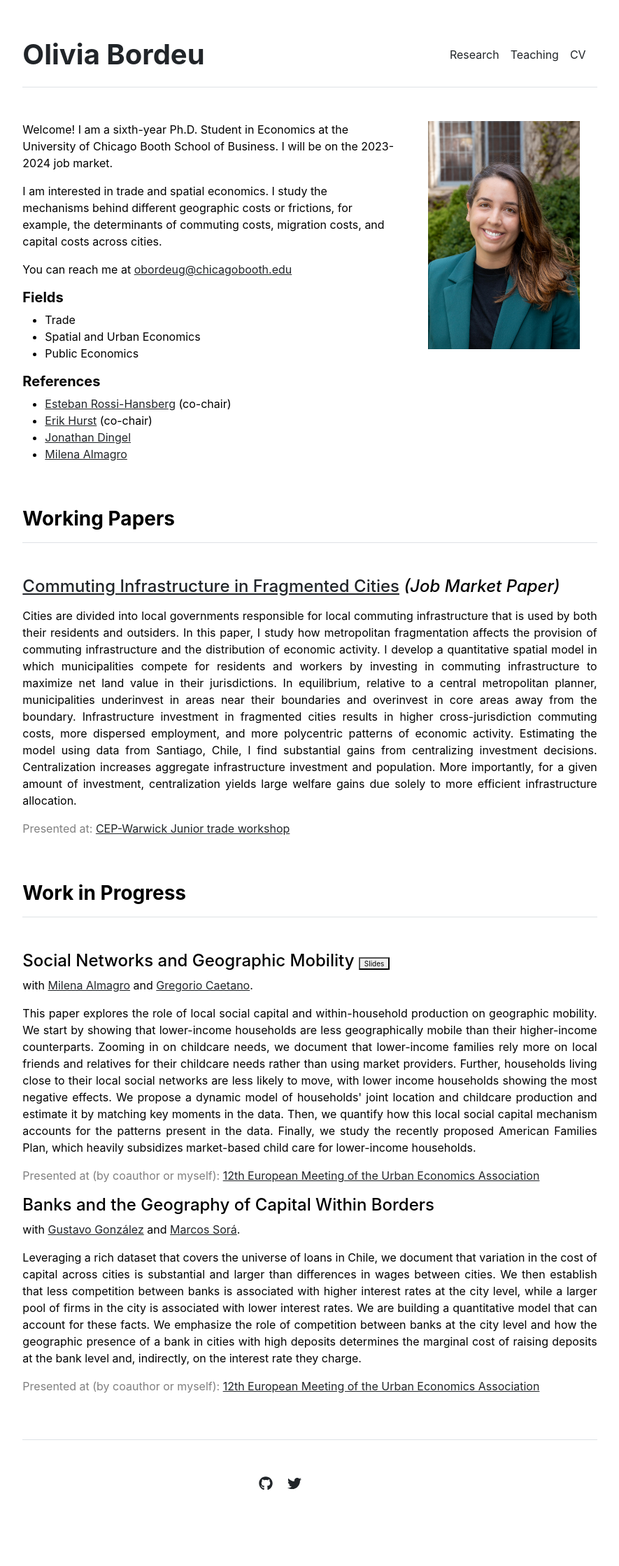
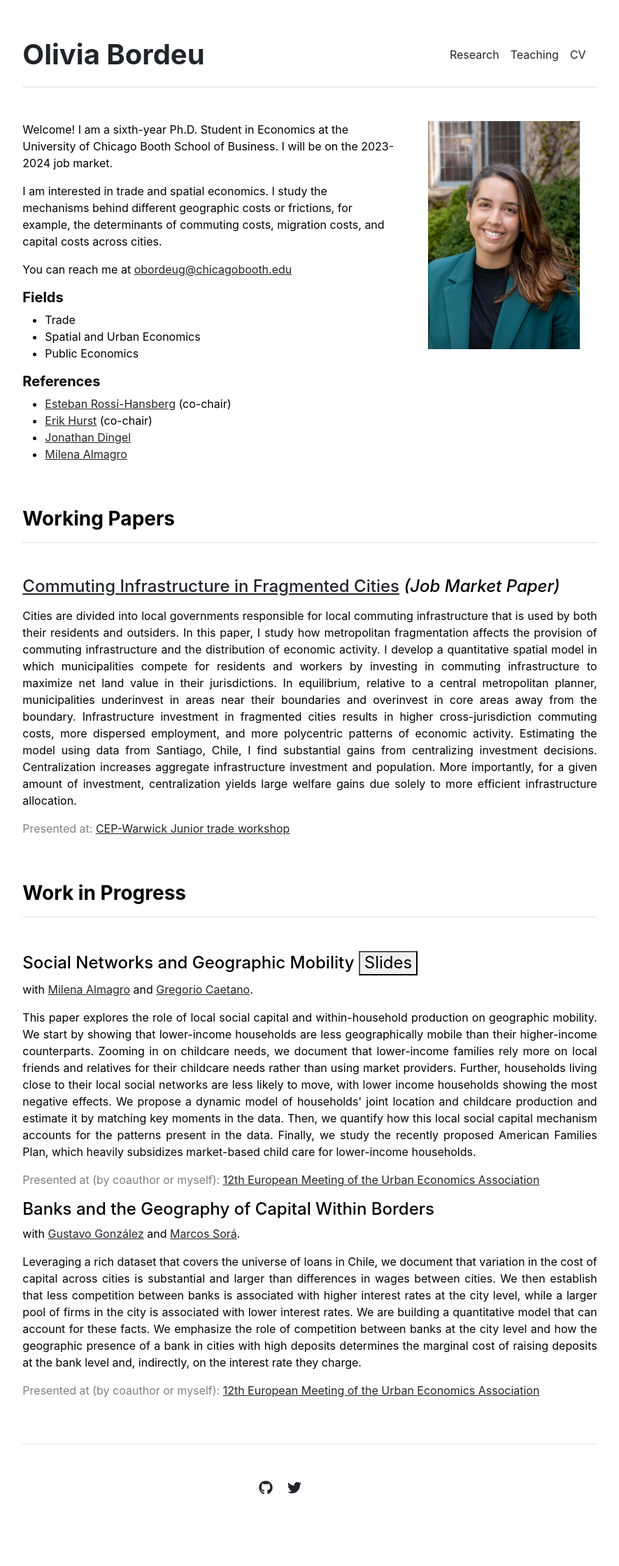
Before and after one commit to obordeu/obordeu.github.io, a Jekyll site: the page built from index.md, in a window 1280 px wide. Shown: the whole page at 70% size, without its empty margins (197-1082 px from the left). Built offline with Jekyll 4.4.1, drawn with Linux system fonts in a browser that asks for light colours.

Commit message:
Fix button

```diff
--- a/_data/wip.yml
+++ b/_data/wip.yml
@@ -1,3 +1,3 @@
 index:
-- {name: 'Social Networks and Geographic Mobility <button onclick="https://www.oliviabordeu.com/papers/social_neworks_mobility_ABC.pdf" style="font-size:10px">Slides</button>', coauthors: [{name: 'Milena Almagro', website: 'https://www.milena-almagro.com/', del: ' and '},{name: 'Gregorio Caetano', website: 'http://www.gregoriocaetano.net/', del: '.'}], presented_at: 'Presented at (by coauthor or myself): <a href="https://urbaneconomics.org/meetings/emuea2023/">12th European Meeting of the Urban Economics Association</a>', summary: "This paper explores the role of local social capital and within-household production on geographic mobility. We start by showing that lower-income households are less geographically mobile than their higher-income counterparts. Zooming in on childcare needs, we document that lower-income families rely more on local friends and relatives for their childcare needs rather than using market providers. Further, households living close to their local social networks are less likely to move, with lower income households showing the most negative effects. We propose a dynamic model of households' joint location and childcare production and estimate it by matching key moments in the data. Then, we quantify how this local social capital mechanism accounts for the patterns present in the data. Finally, we study the recently proposed American Families Plan, which heavily subsidizes market-based child care for lower-income households."}
+- {name: 'Social Networks and Geographic Mobility <a href="https://www.oliviabordeu.com/papers/social_neworks_mobility_ABC.pdf" target="_blank"><button>Slides</button></a>', coauthors: [{name: 'Milena Almagro', website: 'https://www.milena-almagro.com/', del: ' and '},{name: 'Gregorio Caetano', website: 'http://www.gregoriocaetano.net/', del: '.'}], presented_at: 'Presented at (by coauthor or myself): <a href="https://urbaneconomics.org/meetings/emuea2023/">12th European Meeting of the Urban Economics Association</a>', summary: "This paper explores the role of local social capital and within-household production on geographic mobility. We start by showing that lower-income households are less geographically mobile than their higher-income counterparts. Zooming in on childcare needs, we document that lower-income families rely more on local friends and relatives for their childcare needs rather than using market providers. Further, households living close to their local social networks are less likely to move, with lower income households showing the most negative effects. We propose a dynamic model of households' joint location and childcare production and estimate it by matching key moments in the data. Then, we quantify how this local social capital mechanism accounts for the patterns present in the data. Finally, we study the recently proposed American Families Plan, which heavily subsidizes market-based child care for lower-income households."}
 - {name: 'Banks and the Geography of Capital Within Borders', coauthors: [{name: 'Gustavo González', website: 'https://sites.google.com/view/gustavo-gonzalez', del: ' and '},{name: 'Marcos Sorá', website: 'https://www.marcossora.com/', del: '.'}], presented_at: 'Presented at (by coauthor or myself): <a href="https://urbaneconomics.org/meetings/emuea2023/">12th European Meeting of the Urban Economics Association</a>', summary: 'Leveraging a rich dataset that covers the universe of loans in Chile, we document that variation in the cost of capital across cities is substantial and larger than differences in wages between cities. We then establish that less competition between banks is associated with higher interest rates at the city level, while a larger pool of firms in the city is associated with lower interest rates. We are building a quantitative model that can account for these facts. We emphasize the role of competition between banks at the city level and how the geographic presence of a bank in cities with high deposits determines the marginal cost of raising deposits at the bank level and, indirectly, on the interest rate they charge.'}
```
